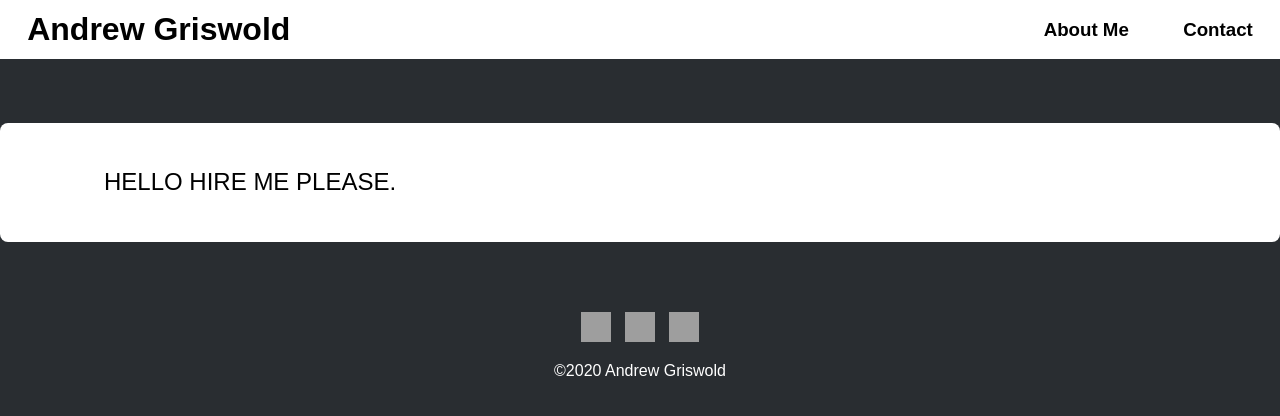
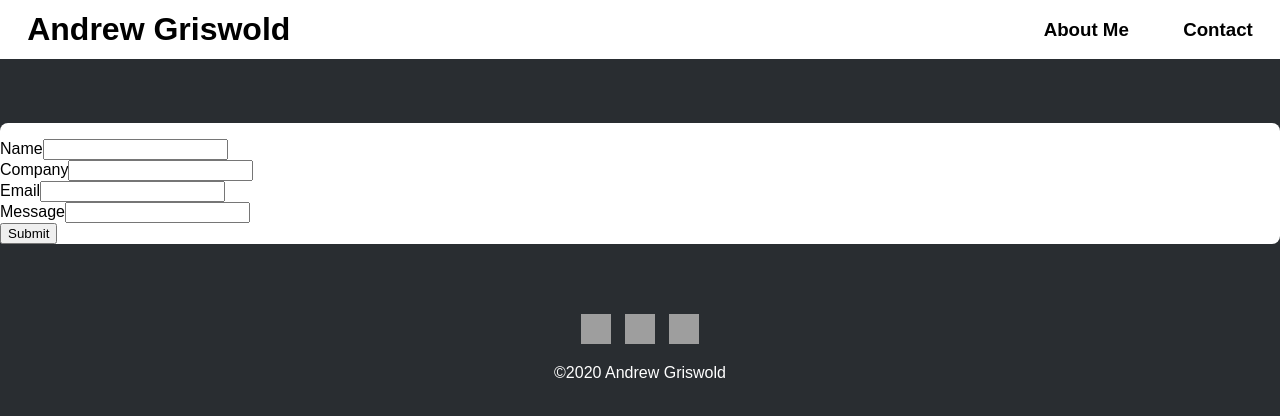
Before and after one commit to ThaGrza/portfolio, a React (Create React App) app: page /contact in a window 1280 px wide. Shown: the top 416 px of the page. Built offline with nearby package versions, Linux system fonts and the light colour scheme; grey boxes are pictures that could not be loaded.

Commit message:
form for contact component first pass / NEEDS AXIOS

```diff
--- a/src/components/pages/Contact/index.js
+++ b/src/components/pages/Contact/index.js
@@ -1,14 +1,61 @@
 import React from "react";
 
+class ContactForm extends React.Component {
+  constructor(props){
+    super(props);
+    this.state = {
+      name: "",
+      company: "",
+      email: "",
+      message: ""
+    };
+  }
 
-function Contact (props) {
-  return (
-    <div className="contact-container">
-      <div className="contact">
-        <p>HELLO HIRE ME PLEASE.</p>
-        </div>
-    </div>
-  );
+  render() {
+    return(
+      <div className="contact-container">
+        <form id="contact-form" onSubmit={this.handleSubmit.bind(this)} method="POST">
+          <div className="form-group">
+            <label htmlFor="name">Name</label>
+            <input type="text" className="form-control" value={this.state.name} onChange={this.onNameChange.bind(this)} />
+          </div>
+          <div className="form-group">
+            <label htmlFor="company">Company</label>
+            <input type="text" className="form-control" value={this.state.company} onChange={this.onCompanyChange.bind(this)} />
+          </div>
+          <div className="form-group">
+            <label htmlFor="email">Email</label>
+            <input type="email" className="form-control" aria-describedby="emailHelp" value={this.state.email} onChange={this.onEmailChange.bind(this)} />
+          </div>
+          <div className="form-group">
+            <label htmlFor="message">Message</label>
+            <input type="text" className="form-control" rows="5" value={this.state.message} onChange={this.onMessageChange.bind(this)} />
+          </div>
+          <button type="submit" className="form-button">Submit</button>
+        </form>
+      </div>
+    );
+  };
+
+  onNameChange(event){
+    this.setState({name: event.target.value})
+  };
+
+  onCompanyChange(event){
+    this.setState({company: event.target.value})
+  };
+
+  onEmailChange(event){
+    this.setState({email: event.target.value})
+  };
+
+  onMessageChange(event){
+    this.setState({message: event.target.value})
+  };
+
+  handleSubmit(event){
+    // Fill Out
+  };
 }
 
-export default Contact;
+export default ContactForm;
```
